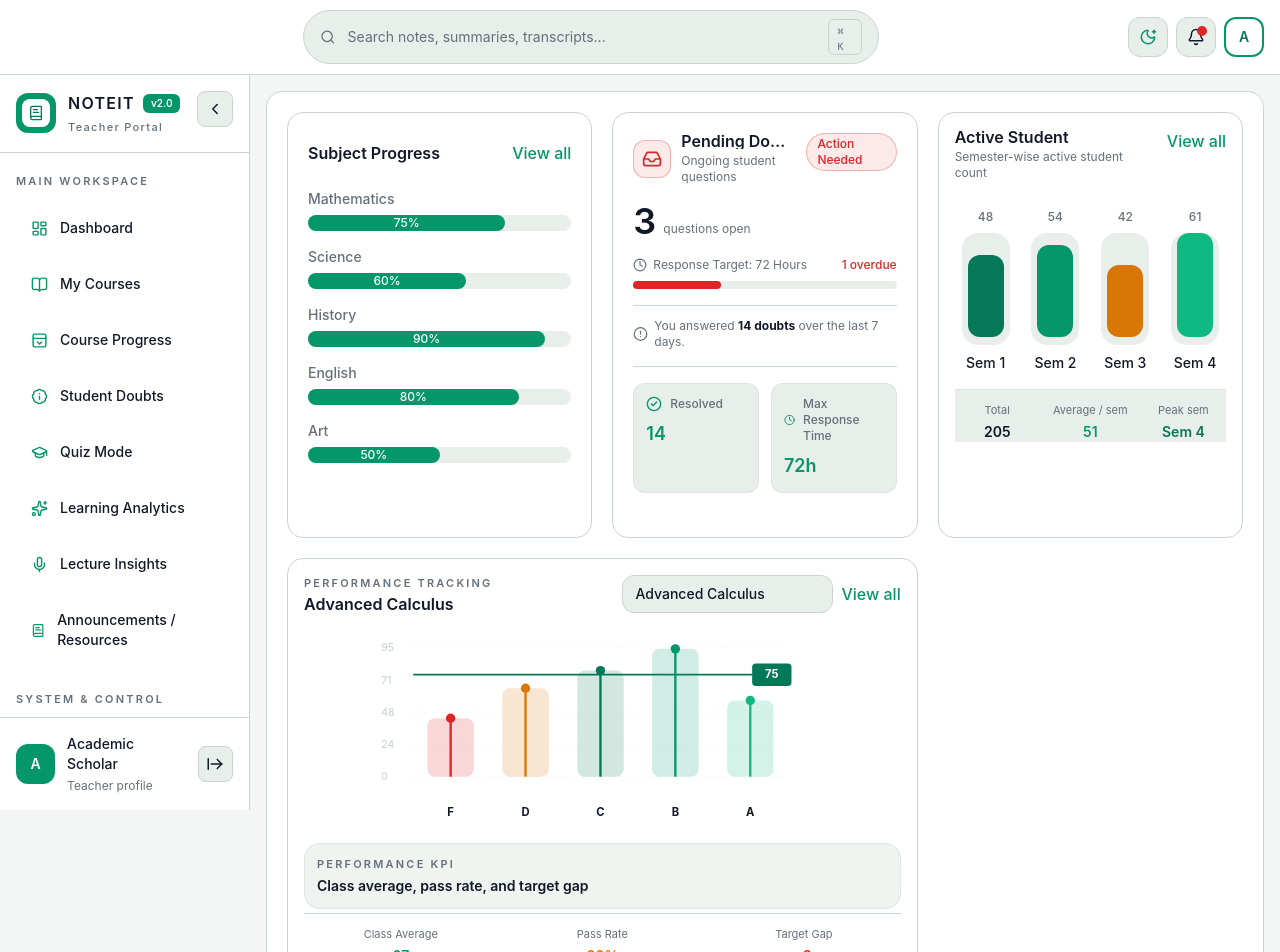
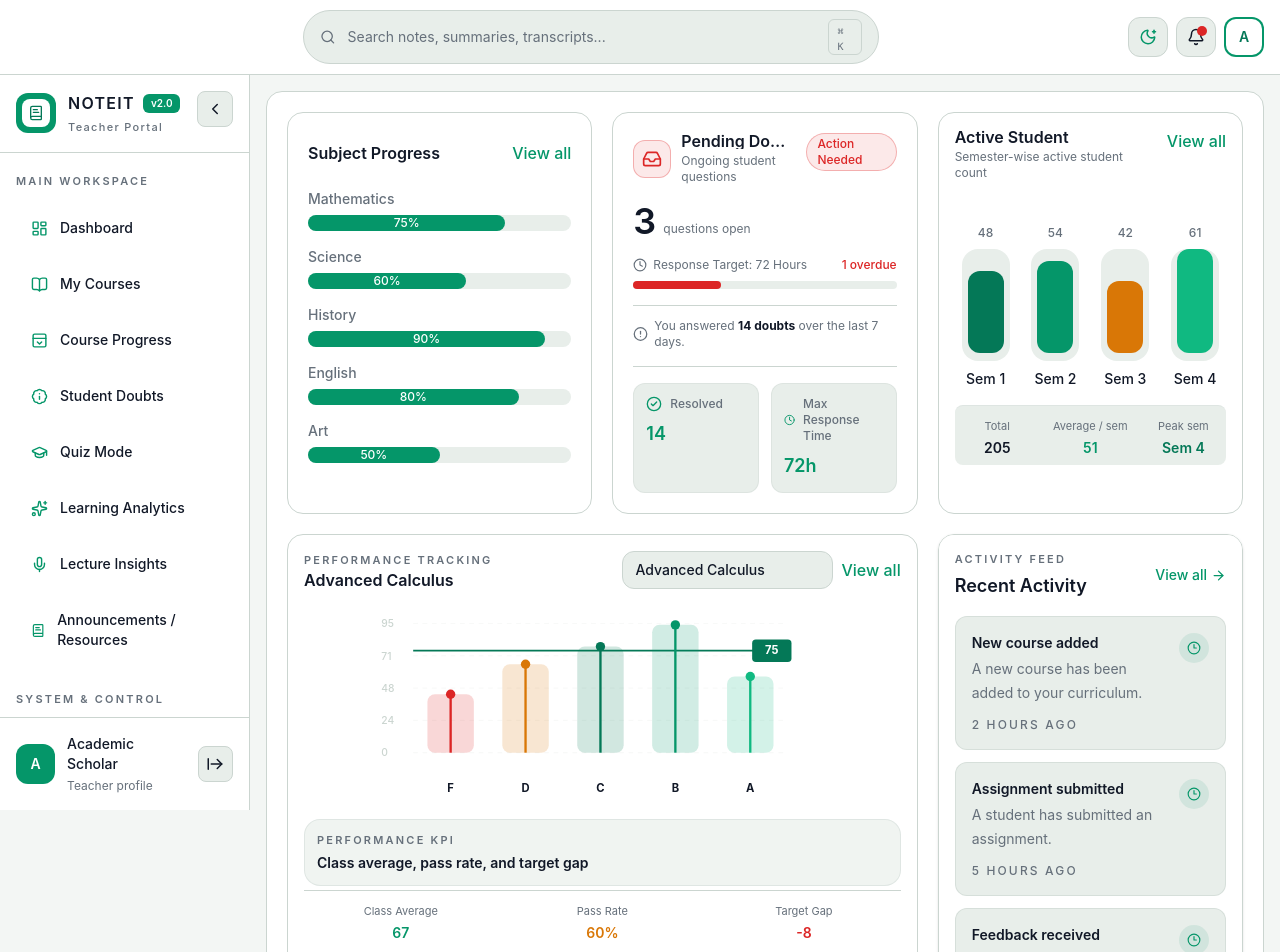
Before and after one commit to Prashant-workhub/teacher-s-portal, a React (Vite) app: page / in a window 1280 px wide. Shown: the top 952 px of the page. Built offline with nearby package versions, Linux system fonts and the light colour scheme.

Commit message:
added recent activity card

```diff
--- /dev/null
+++ b/src/Props/recentActivities.tsx
@@ -0,0 +1,60 @@
+import { ArrowRight, Clock3 } from "lucide-react";
+import type { RecentActivity } from "../types/kpi";
+
+type RecentActivitiesProps = {
+  data: RecentActivity[];
+};
+
+const RecentActivities = ({ data }: RecentActivitiesProps) => {
+  return (
+    <div className="min-w-0 overflow-auto max-h-120 rounded-2xl border border-[var(--app-border)] bg-[var(--app-surface)] p-4 text-[var(--app-text)] shadow-sm">
+      <div className="mb-4 flex items-center justify-between gap-3">
+        <div>
+          <p className="text-[11px] font-semibold uppercase tracking-[0.2em] text-[var(--app-muted)]">
+            Activity Feed
+          </p>
+          <h3 className="mt-1 text-lg font-semibold">Recent Activity</h3>
+        </div>
+        <a
+          className="inline-flex items-center gap-1 text-sm font-medium text-[var(--app-brand)] hover:underline"
+          href="#"
+        >
+          View all
+          <ArrowRight size={15} />
+        </a>
+      </div>
+
+      <div className="space-y-3">
+        {data.length > 0 ? (
+          data.map((activity) => (
+            <article
+              key={activity.id}
+              className="rounded-xl border border-[var(--app-border)]/60 bg-[var(--app-surface-alt)] p-4 transition hover:border-[var(--app-brand)]/40"
+            >
+              <div className="flex items-start justify-between gap-3">
+                <div className="min-w-0">
+                  <h4 className="truncate text-sm font-semibold">{activity.title}</h4>
+                  <p className="mt-1 text-sm leading-6 text-[var(--app-muted)]">
+                    {activity.description}
+                  </p>
+                </div>
+                <span className="rounded-full bg-[var(--app-brand)]/10 p-2 text-[var(--app-brand)]">
+                  <Clock3 size={14} />
+                </span>
+              </div>
+              <p className="mt-3 text-xs font-medium uppercase tracking-[0.18em] text-[var(--app-muted)]">
+                {activity.time}
+              </p>
+            </article>
+          ))
+        ) : (
+          <div className="rounded-xl border border-[var(--app-border)]/60 bg-[var(--app-surface-alt)] p-4 text-sm text-[var(--app-muted)]">
+            No recent activity yet.
+          </div>
+        )}
+      </div>
+    </div>
+  );
+};
+
+export default RecentActivities;
--- a/src/Props/semesterStudentLoadCard.tsx
+++ b/src/Props/semesterStudentLoadCard.tsx
@@ -44,7 +44,7 @@ const SemesterStudentLoadCard = ({ data }: { data: SemesterStudentLoadData }) =>
         </a>
       </div>
 
-      <div className="mt-4 flex h-44 items-end gap-2">
+      <div className="mt-4 flex h-48 items-end gap-2">
         {data.semesters.map((semester) => {
           const barHeight = Math.max(
             (semester.studentCount / maxCount) * 100,
@@ -77,7 +77,7 @@ const SemesterStudentLoadCard = ({ data }: { data: SemesterStudentLoadData }) =>
         })}
       </div>
 
-      <div className={`mt-4 grid grid-cols-3 gap-2 border-t pt-3 ${footerShell}`}>
+      <div className={`mt-4 h-15 rounded-lg grid grid-cols-3 gap-2 border-t pt-3 ${footerShell}`}>
         <div className="min-w-0 text-center">
           <p className={`text-[11px] leading-4 ${mutedText}`}>Total</p>
           <p className={`mt-1 text-sm font-semibold ${mainText}`}>{totalStudents}</p>
--- /dev/null
+++ b/src/components/facultydb/facultydb.tsx
@@ -0,0 +1,36 @@
+import type { RecentActivity } from "../../types/kpi";
+
+const recentActivities: RecentActivity[] = [
+  {
+    id: 1,
+    title: "New course added",
+    description: "A new course has been added to your curriculum.",
+    time: "2 hours ago"
+  },
+  {
+    id: 2,
+    title: "Assignment submitted",
+    description: "A student has submitted an assignment.",
+    time: "5 hours ago"
+  },
+  {
+    id: 3,
+    title: "Feedback received",
+    description: "You have received feedback on your latest submission.",
+    time: "1 day ago"
+  },
+  {
+    id: 4,
+    title: "New message",
+    description: "You have a new message from a student.",
+    time: "2 days ago"
+  },
+  {
+    id: 5,
+    title: "Course updated",
+    description: "The course content has been updated.",
+    time: "3 days ago"
+  }
+];
+
+export default recentActivities;
--- a/src/components/overview/Overview.tsx
+++ b/src/components/overview/Overview.tsx
@@ -1,7 +1,9 @@
 import FacultyPendingDoubtsCard from "../../Props/facultyPendingDoubtsCard";
 import SemesterStudentLoadCard from "../../Props/semesterStudentLoadCard";
+import RecentActivities from "../../Props/recentActivities";
 import Subjects from "../../course db/completion/c_completion";
 import facultyPendingDoubts from "../../course db/faculty-pending-doubts/facultyPendingDoubts";
+import recentActivitiesData from "../facultydb/facultydb";
 import semesterStudentLoad from "../../course db/semester-student-load/semesterStudentLoad";
 import SubjectProgressBars from "../../Props/progressBar";
 import subjectPerformanceKpi, {
@@ -9,8 +11,13 @@ import subjectPerformanceKpi, {
 } from "../../course db/subject-performance-kpi/subjectPerformanceKpi";
 import KpiCard from "../../Props/kpiCard";
 import { useState } from "react";
+import type { RecentActivity } from "../../types/kpi";
 
-const Overview = () => {
+type OverviewProps = {
+  recentActivities?: RecentActivity[];
+};
+
+const Overview = ({ recentActivities = recentActivitiesData }: OverviewProps) => {
   const [selectedSubjectId, setSelectedSubjectId] = useState(
     subjectPerformanceKpiOptions[0]?.subject.id ?? subjectPerformanceKpi.subject.id,
   );
@@ -19,18 +26,26 @@ const Overview = () => {
     subjectPerformanceKpi;
 
   return (
+    <div className="space-y-5">
       <section className="grid items-stretch gap-5 md:grid-cols-2 xl:auto-rows-fr xl:grid-cols-3">
         <SubjectProgressBars data={Subjects} />
         <FacultyPendingDoubtsCard data={facultyPendingDoubts} />
         <SemesterStudentLoadCard data={semesterStudentLoad} />
-      <div className="h-full xl:col-span-2">
+      </section>
+
+      <section className="grid items-stretch gap-5 md:grid-cols-2 xl:grid-cols-3">
+        <div className="h-full md:col-span-2 xl:col-span-2">
           <KpiCard
             data={currentKpi}
             onSubjectChange={setSelectedSubjectId}
             subjectOptions={subjectPerformanceKpiOptions.map((item) => item.subject)}
           />
         </div>
+        <div className="h-full md:col-span-2 xl:col-span-1">
+          <RecentActivities data={recentActivities} />
+        </div>
       </section>
+    </div>
   );
 };
 
```
Also changed, not shown: src/types/kpi.ts (+9 -0 lines). Lines whose indentation alone changed are shown as unchanged.
